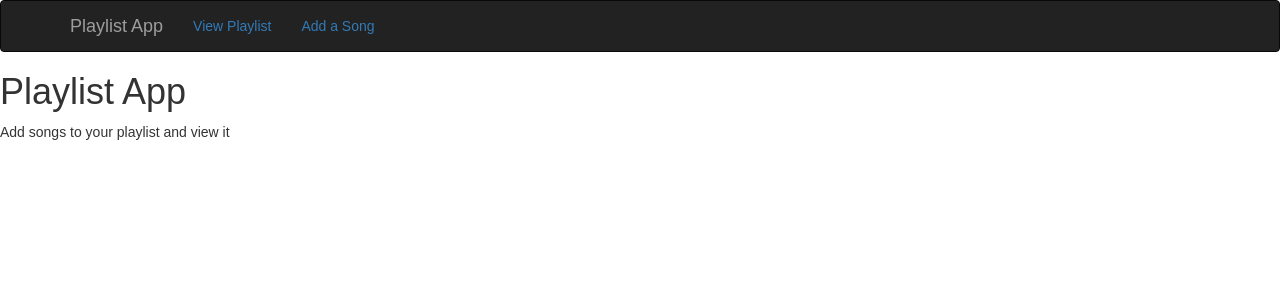
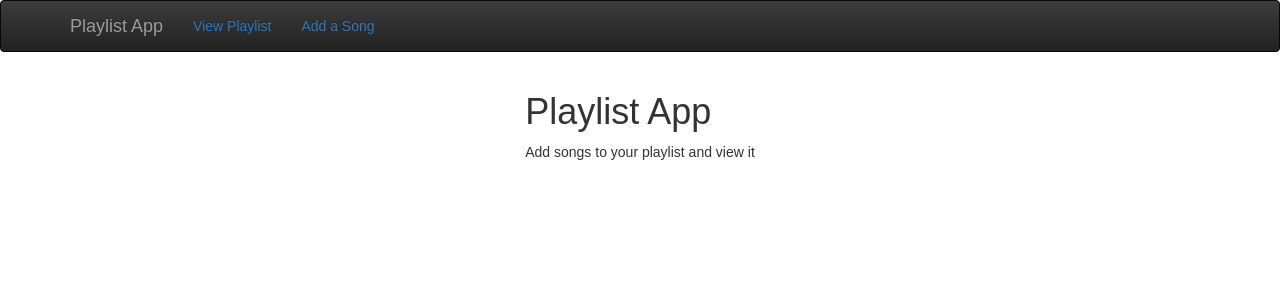
Before and after one commit to natecrow/my-destinations, a React (Create React App) app: page / in a window 1280 px wide. Shown: the top 300 px of the page. Built offline with nearby package versions, Linux system fonts and the light colour scheme.

Commit message:
Use Bootstrap v3. Center body content on pages.
Previously was pulling in latest version of Bootstrap, which is v4.
However, react-bootstrap doesn't support v4 yet, so had to specify to use
v3 instead.

```diff
--- a/public/index.html
+++ b/public/index.html
@@ -3,7 +3,14 @@
   <head>
     <meta charset="utf-8">
     <meta name="viewport" content="width=device-width, initial-scale=1">
-    <link rel="stylesheet" href="https://maxcdn.bootstrapcdn.com/bootstrap/latest/css/bootstrap.min.css">
+    <link rel="stylesheet"
+          href="https://maxcdn.bootstrapcdn.com/bootstrap/3.3.7/css/bootstrap.min.css"
+          integrity="sha384-BVYiiSIFeK1dGmJRAkycuHAHRg32OmUcww7on3RYdg4Va+PmSTsz/K68vbdEjh4u"
+          crossorigin="anonymous">
+    <link rel="stylesheet"
+          href="https://maxcdn.bootstrapcdn.com/bootstrap/3.3.7/css/bootstrap-theme.min.css"
+          integrity="sha384-rHyoN1iRsVXV4nD0JutlnGaslCJuC7uwjduW9SVrLvRYooPp2bWYgmgJQIXwl/Sp"
+          crossorigin="anonymous">
     <!--
       Notice the use of %PUBLIC_URL% in the tag above.
       It will be replaced with the URL of the `public` folder during the build.
--- a/src/components/App.js
+++ b/src/components/App.js
@@ -9,9 +9,11 @@ const App = () => (
   <div className='App'>
     <NavigationBar />
     <Switch>
-      <Route exact path='/' component={Home} />
-      <Route exact path='/playlist' component={PlaylistContainer} />
-      <Route path='/song' component={AddSongContainer} />
+      <div style={{display: 'flex', justifyContent: 'center'}}>
+        <Route exact path='/' component={Home} />
+        <Route exact path='/playlist' component={PlaylistContainer} />
+        <Route path='/song' component={AddSongContainer} />
+      </div>
     </Switch>
   </div >
 );
```
